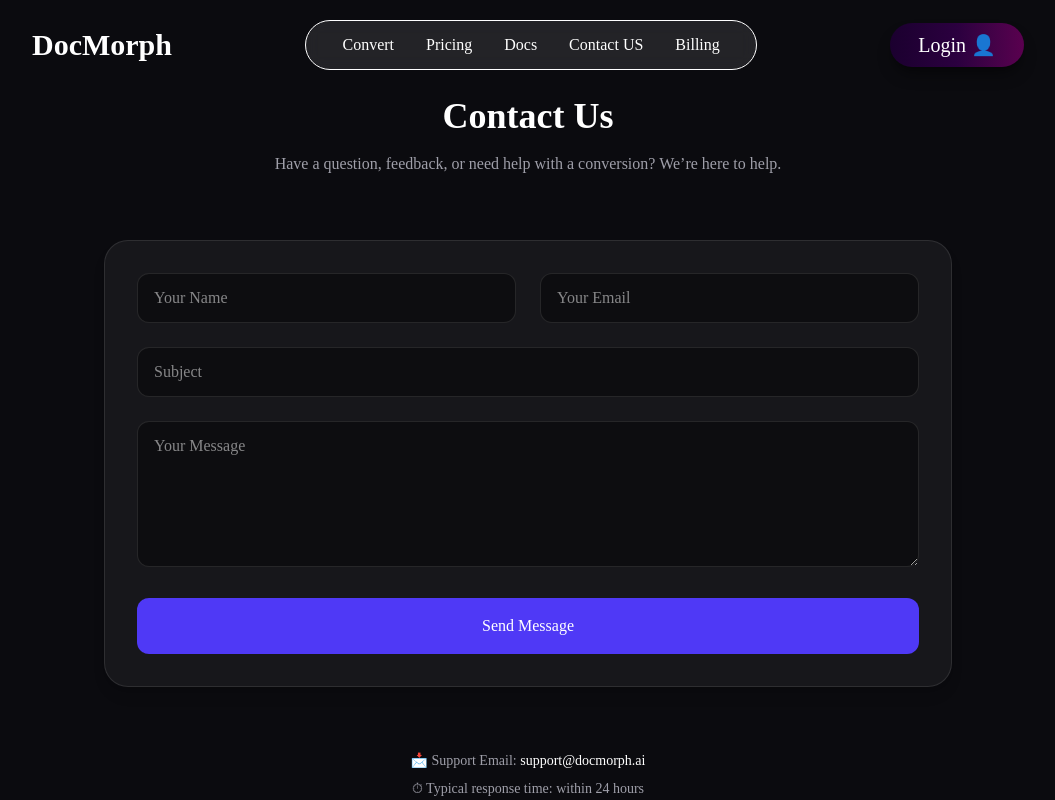
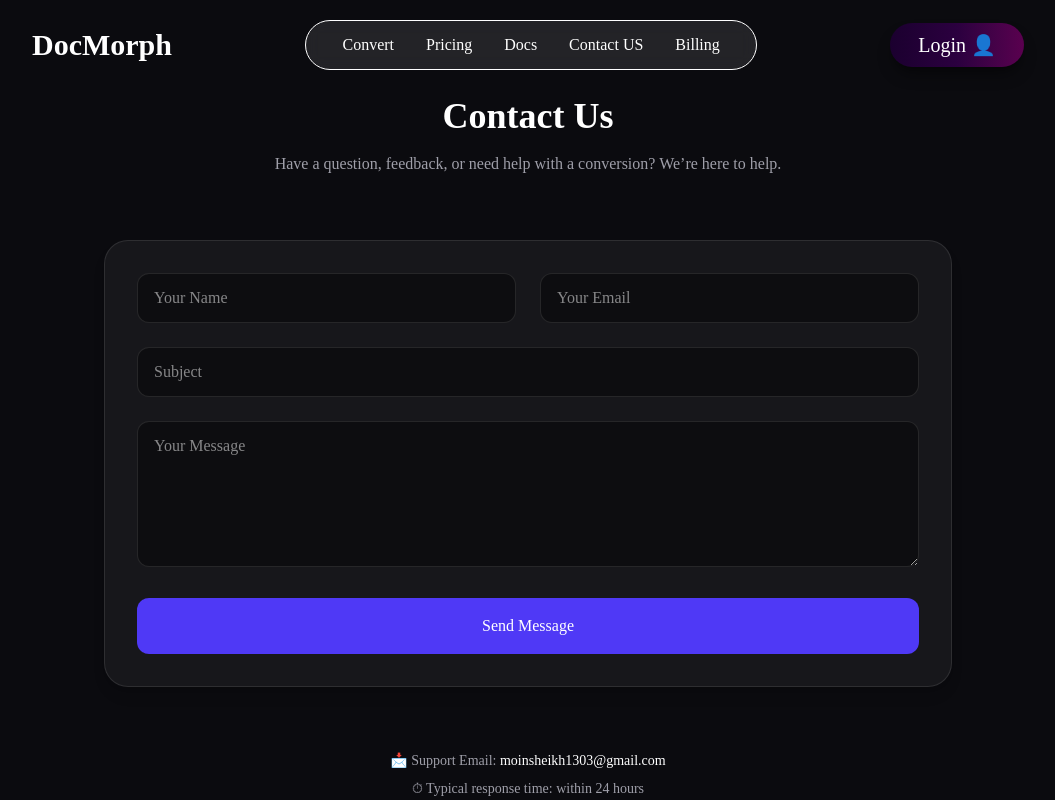
Before and after one commit to moin-dbud/DocMorph, a React (Vite) app in the folder frontend/: page /contact-us in a window 1280 px wide. Shown: the top 800 px of the page, without its empty margins (112-1167 px from the left). Built offline with nearby package versions, Linux system fonts and the light colour scheme; no server answers.

Commit message:
Conatct section update

```diff
--- a/frontend/src/pages/Contact.jsx
+++ b/frontend/src/pages/Contact.jsx
@@ -127,7 +127,7 @@ export default function Contact() {
 
         {/* SUPPORT INFO */}
         <div className="text-center text-sm text-zinc-400 space-y-2">
-          <p>📩 Support Email: <span className="text-white">support@docmorph.ai</span></p>
+          <p>📩 Support Email: <span className="text-white">moinsheikh1303@gmail.com</span></p>
           <p>⏱ Typical response time: within 24 hours</p>
           <p>🔐 Your data is always secure and private</p>
         </div>
```
